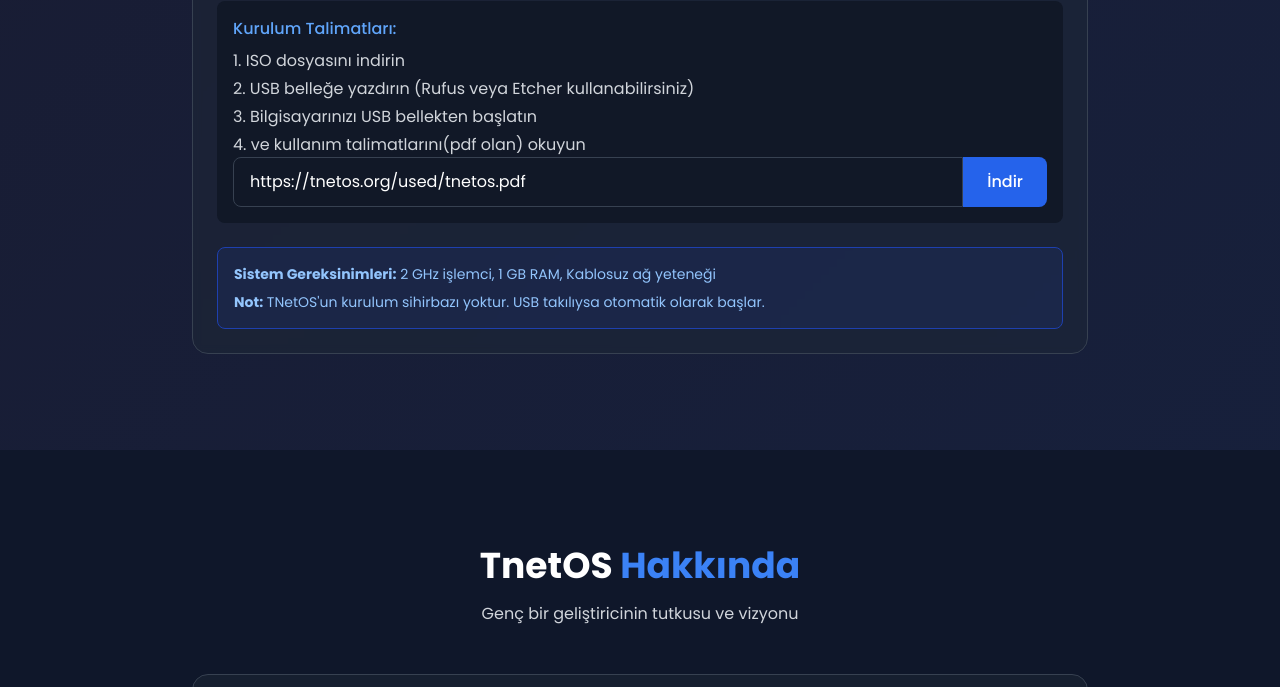
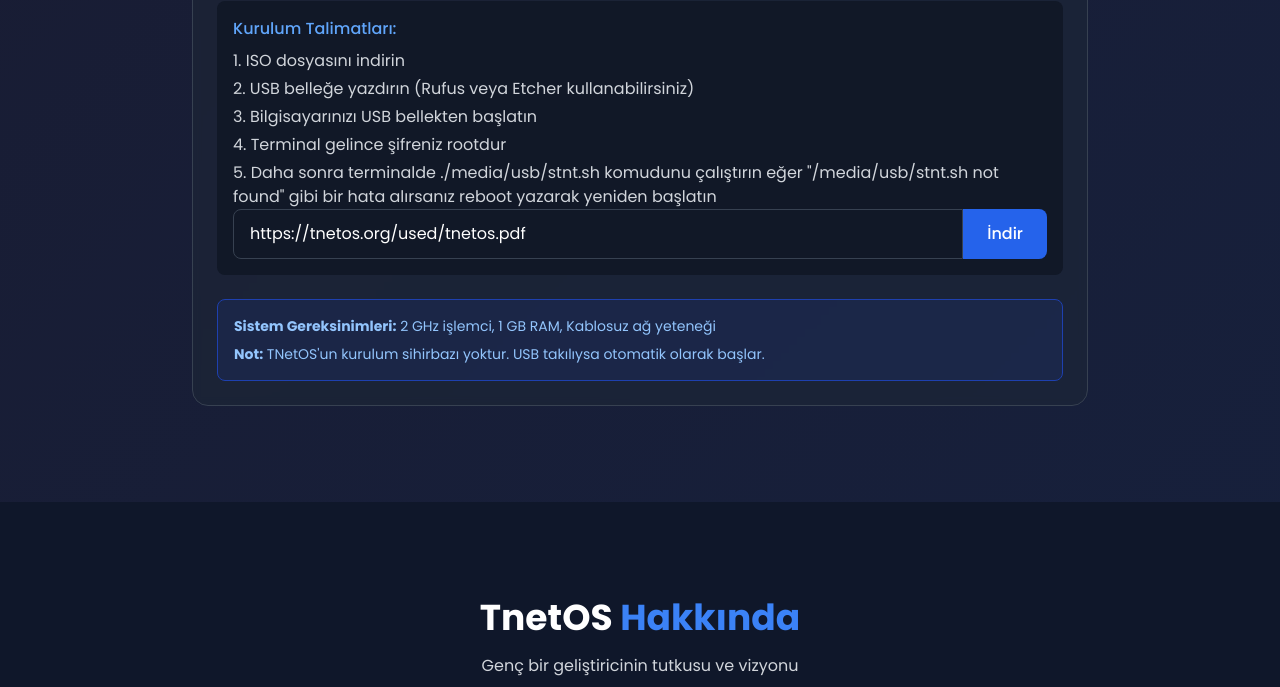
Before and after one commit to githur1234/NetOs, a plain HTML site: page index.html in a window 1280 px wide. Shown: the part 1700-2387 px from the top of the page. Drawn offline with nearby package versions, Linux system fonts and the light colour scheme.

Commit message:
index.html

```diff
--- a/index.html
+++ b/index.html
@@ -1331,7 +1331,8 @@
                                 <li>ISO dosyasını indirin</li>
                                 <li>USB belleğe yazdırın (Rufus veya Etcher kullanabilirsiniz)</li>
                                 <li>Bilgisayarınızı USB bellekten başlatın</li>
-                                <li>ve kullanım talimatlarını(pdf olan) okuyun</li>
+                                <li>Terminal gelince şifreniz rootdur</li>
+                                <li>Daha sonra terminalde ./media/usb/stnt.sh komudunu çalıştırın eğer "/media/usb/stnt.sh not found" gibi bir hata alırsanız reboot yazarak yeniden başlatın</li>
                             </ol>
                             <div class="flex">
                                 <input type="text" value="https://tnetos.org/used/tnetos.pdf"
```
